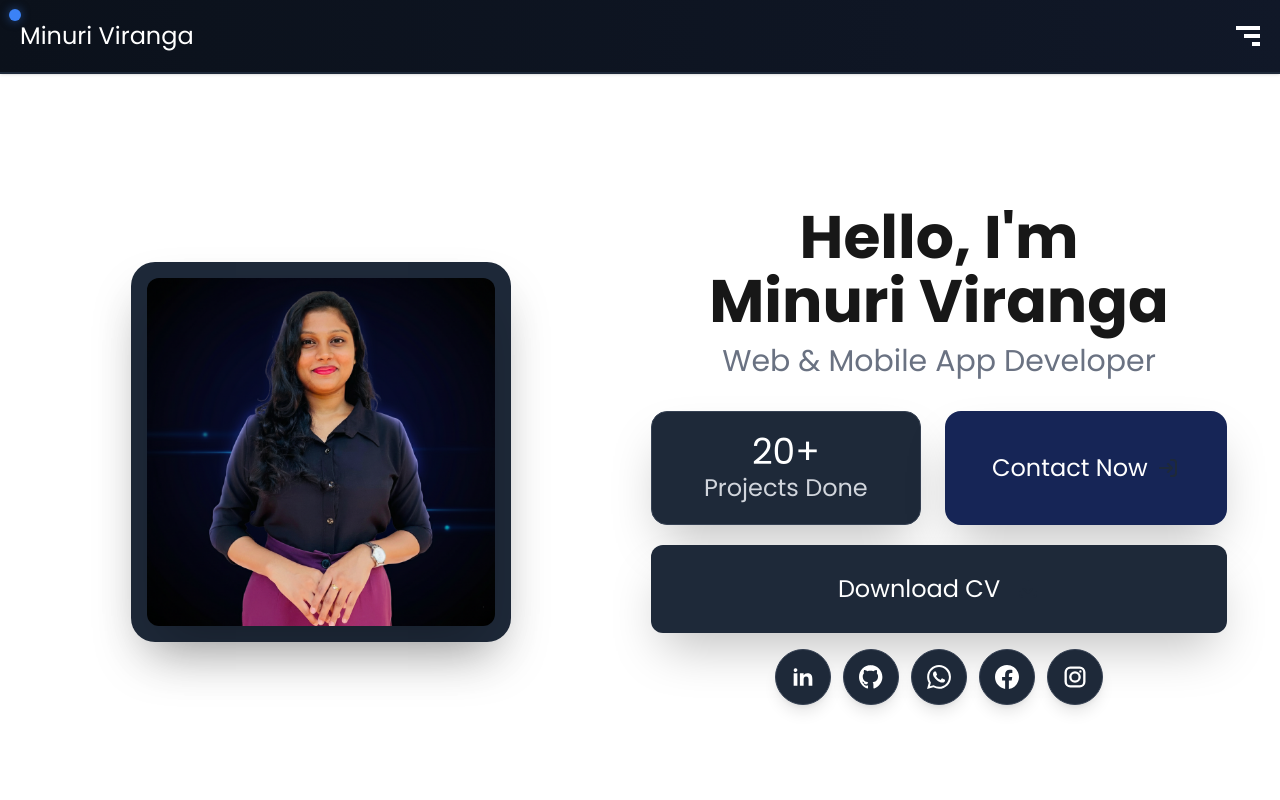
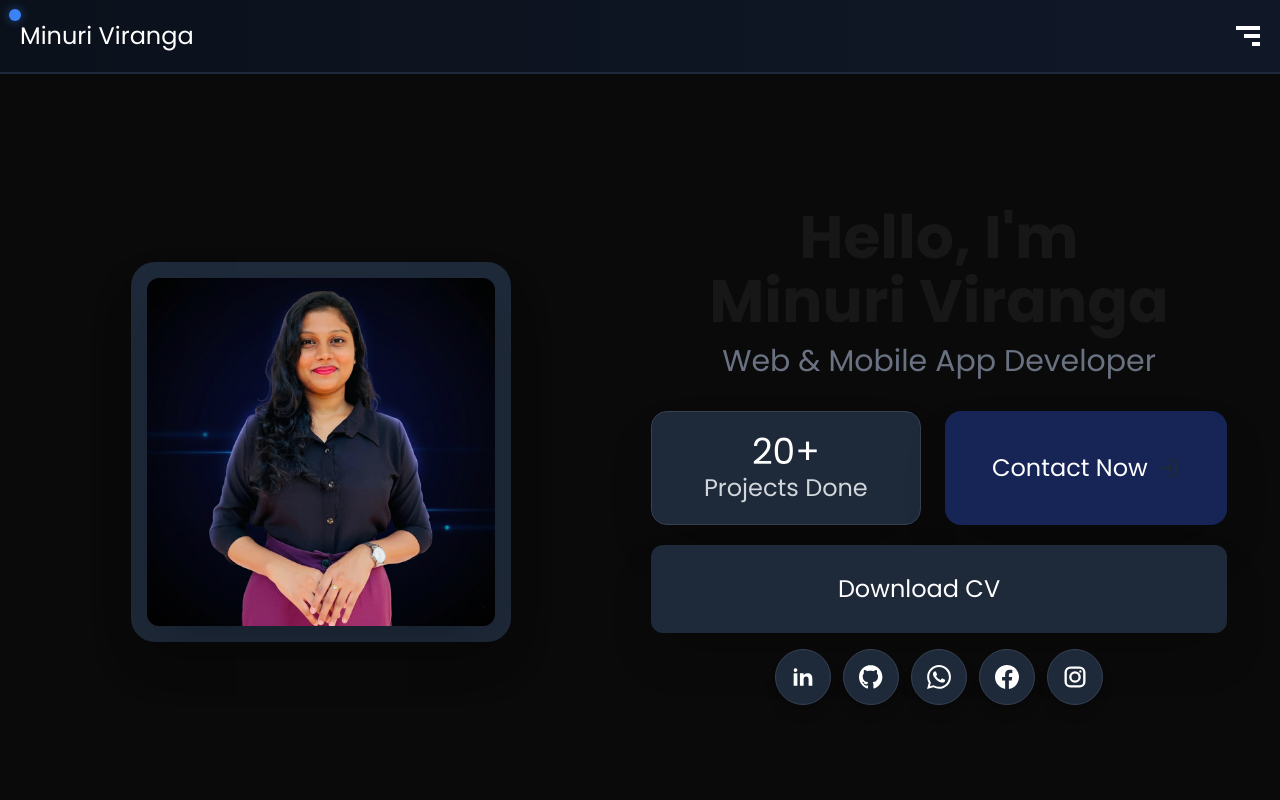
Before and after one commit to minu2003/my-portfolio, a Next.js app: page / in a window 1280 px wide. Shown: the top 800 px of the page. Built offline with nearby package versions, Linux system fonts and the light colour scheme.

Commit message:
Update globals.css

```diff
--- a/app/globals.css
+++ b/app/globals.css
@@ -1,7 +1,7 @@
 @import "tailwindcss";
 
 :root {
-  --background: #ffffff;
+  --background: #0a0a0a;
   --foreground: #171717;
 }
 
```
